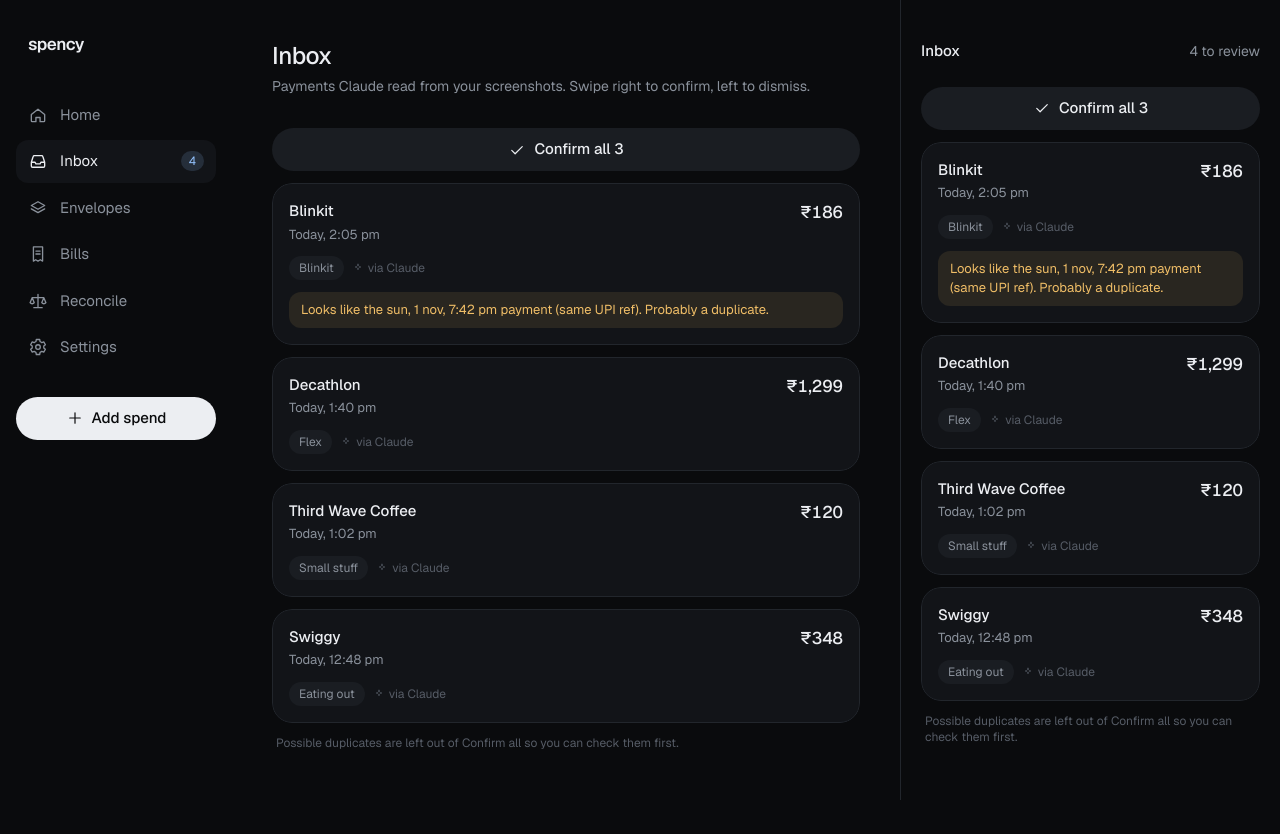
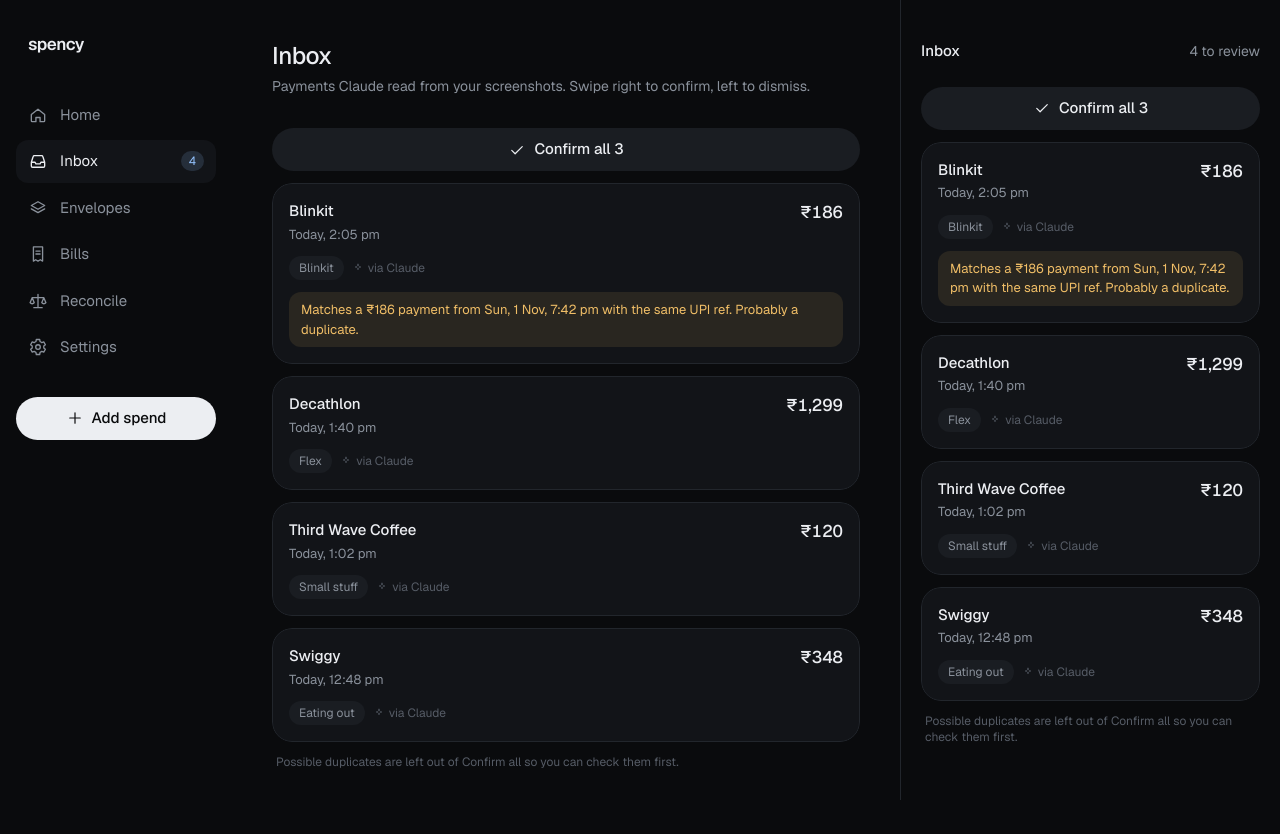
Before and after one commit to apurvamukherjee/spency-pocket-wallet, a Next.js app: page /inbox in a window 1280 px wide. Built offline with nearby package versions, Linux system fonts and the light colour scheme.

Commit message:
Inbox: clearer duplicate warning copy
'Matches a ₹186 payment from Sun, 1 Nov, 7:42 pm with the same UPI
ref' instead of a lowercased date fragment.

```diff
--- a/components/inbox/InboxView.tsx
+++ b/components/inbox/InboxView.tsx
@@ -109,8 +109,8 @@ function TxnCard({ txn, duplicateOf, envelopes, today }: { txn: Txn; duplicateOf
       </div>
       {duplicateOf && (
         <p className="mt-3 rounded-xl bg-warn/10 px-3 py-2 text-[13px] text-warn">
-          Looks like the {formatWhen(duplicateOf.occurredAt, today).toLowerCase()} payment
-          {duplicateOf.upiRef && duplicateOf.upiRef === txn.upiRef ? " (same UPI ref)" : ""}. Probably a duplicate.
+          Matches a {formatINR(duplicateOf.amount)} payment from {formatWhen(duplicateOf.occurredAt, today)}
+          {duplicateOf.upiRef && duplicateOf.upiRef === txn.upiRef ? " with the same UPI ref" : ""}. Probably a duplicate.
         </p>
       )}
     </button>
```
